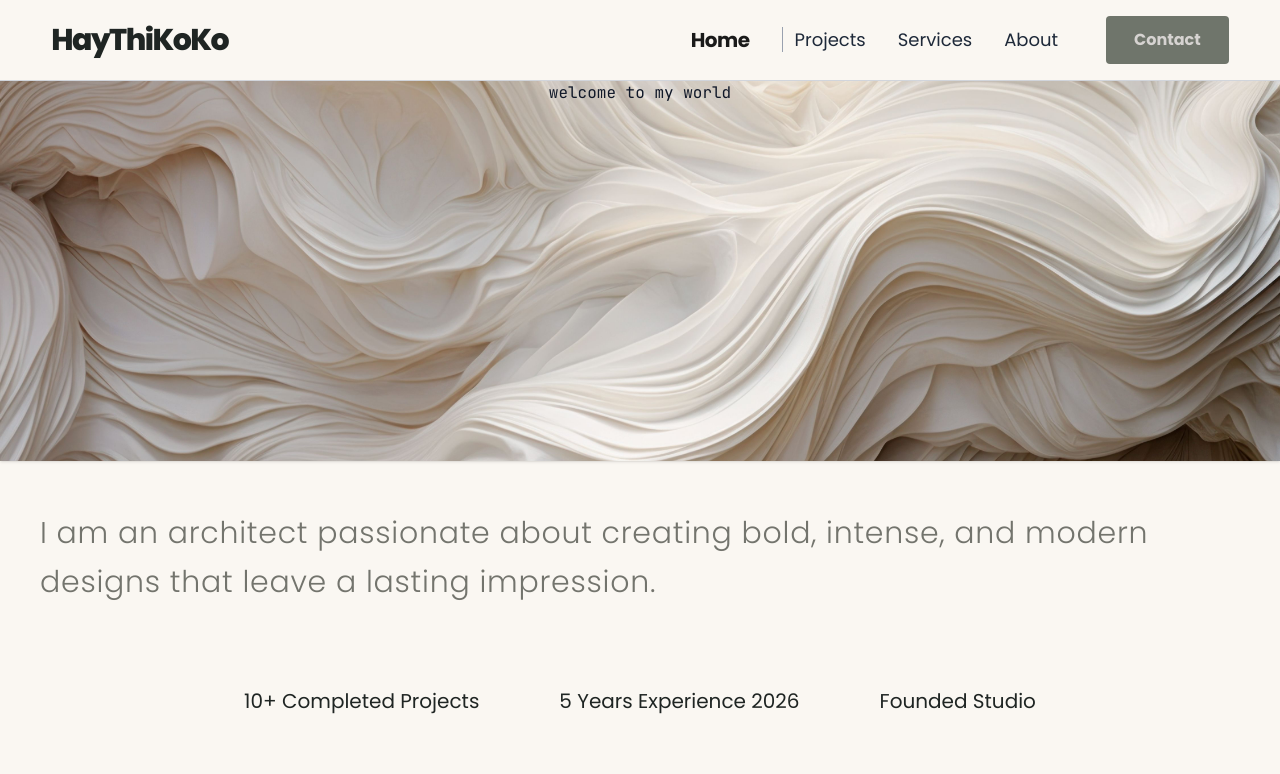
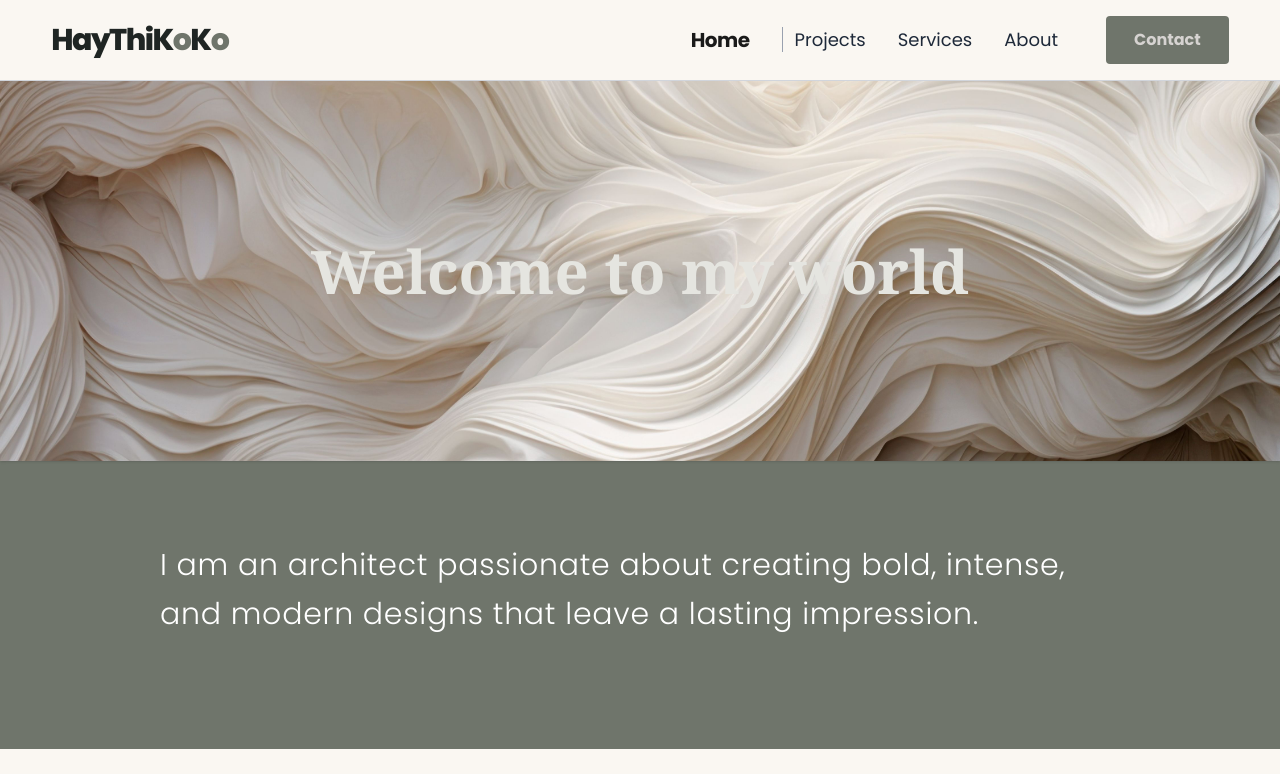
Before and after one commit to kyawzawlwin1/haythikokopage, a React (Vite) app: page / in a window 1280 px wide. Shown: the top 774 px of the page. Built offline with nearby package versions, Linux system fonts and the light colour scheme.

Commit message:
feat:added more

```diff
--- a/src/components/Header.jsx
+++ b/src/components/Header.jsx
@@ -12,7 +12,7 @@ const Header = () => {
           {/* Logo Section */}
           <div>
             <a className="font-poppins font-extrabold text-[#1F2523] text-xl md:text-3xl tracking-tighter cursor-pointer hover:opacity-80 transition-opacity">
-              HayThiKoKo
+              HayThiK<span className="text-[#6F756B]">o</span >K<span className="text-[#6F756B]">o</span>
             </a>
           </div>
 
--- a/src/features/static/components/HeroSection.jsx
+++ b/src/features/static/components/HeroSection.jsx
@@ -8,16 +8,14 @@ const HeroSection = () => {
     <section className="min-h-screen bg-[#FAF7F2] w-full text-[#A47251]">
       {/* image bg div */}
       <div
-        className="w-full h-[300px] sm:h-[450px] md:h-[380px] bg-cover bg-center bg-no-repeat relative shadow-sm"
+        className="w-full h-[210px] sm:h-[450px] md:h-[380px] bg-cover bg-center bg-no-repeat relative shadow-sm flex justify-center items-center text-xl md:text-4xl"
         style={{ backgroundImage: `url(${HeroBg})` }}
       >
-        <div className="flex justify-center items-center">
-          <p className="text-gray-900 text-center">welcome to my world</p>
-        </div>
+        <p className="text-[#E5E5E0] text-center font-serif font-bold text-xl md:text-6xl">Welcome to my world</p>
       </div>
       {/* 🏛️ LAYER ONE: Title & Main Intro Paragraph */}
-      <div className="md:col-span-3 md:pt-2 m-10">
-        <p className="font-poppins text-xl sm:text-2xl md:text-3xl text-[#73746D] leading-relaxed font-light tracking-wide">
+      <div className=" bg-[#6F756B] px-10 pt-10 md:py-20 md:px-40 h-72 ">
+        <p className="font-poppins text-xl sm:text-2xl md:text-3xl text-white leading-relaxed font-light tracking-wide">
           I am an architect passionate about creating bold, intense, and modern
           designs that leave a lasting impression.
         </p>
@@ -29,12 +27,12 @@ const HeroSection = () => {
         style={{ backgroundImage: `url(${futureimage})` }}
       ></div> */}
       {/* 📝 LAYER THREE: Sub-description & Contact CTA */}
-      <div className="flex gap-20 justify-center items-center text-xl font-poppins mx-10 pt-10 text-[#1F2523]">
+      <div className="flex md:gap-30 justify-center items-center text-sm md:text-xl font-sans mx-10 pt-10 text-[#1F2523]">
         <p>10+ Completed Projects</p> <p>5 Years Experience 2026</p>{" "}
         <p>Founded Studio</p>
       </div>
       {/* paragraph and contact button */}
-      <div className="md:col-span-2 space-y-8 flex flex-col justify-center items-center w-full mx-auto py-10">
+      <div className="md:col-span-2 space-y-8 flex flex-col justify-center items-center w-full mx-auto py-10 md:py-10">
         <p className="font-poppins text-base sm:text-lg text-stone-600 leading-relaxed tracking-wide text-center max-w-4xl mx-auto mt-3 md:text-2xl">
           My work blends creativity, structure, and innovation to transform
           spaces into powerful visual experiences. Every project is designed
```
